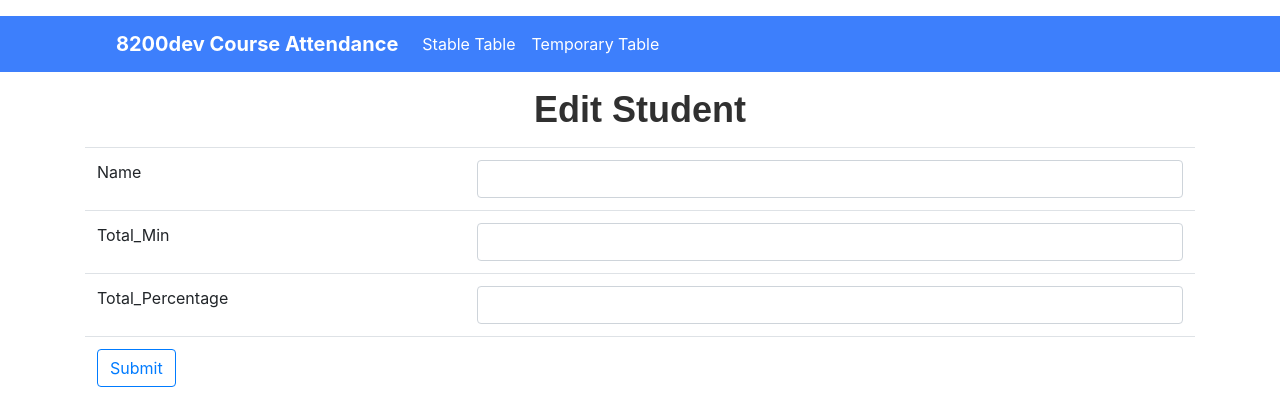
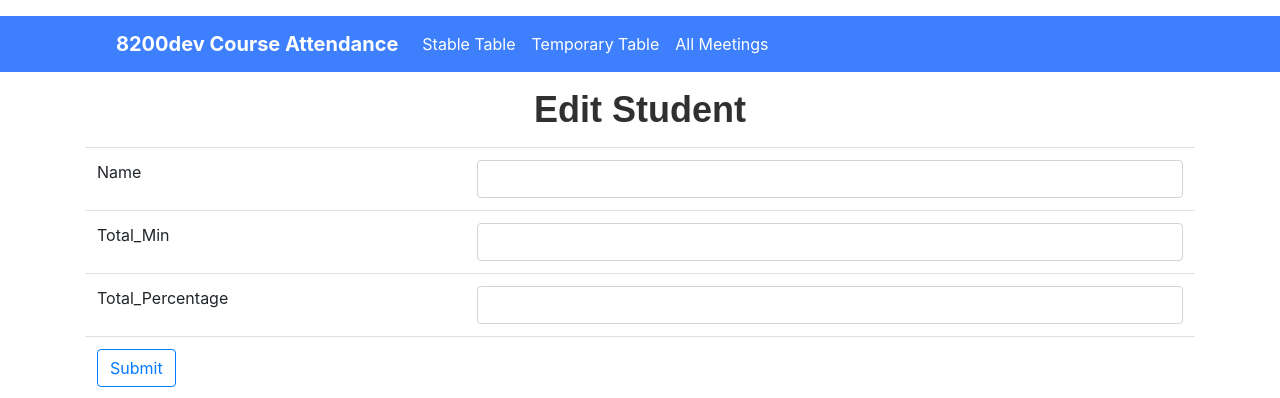
Before and after one commit to DmitreyKazin/course_attendance_app, a Python web app: template templates/edit.html in a window 1280 px wide. Shown: the top 398 px of the page. Run offline with Jinja, Linux system fonts and the light colour scheme; the template is opened without the code that fills it, so the values that code supplies are empty; some libraries are stand-ins or nearby versions.

Commit message:
added all mettings in header

```diff
--- a/templates/header.html
+++ b/templates/header.html
@@ -38,6 +38,9 @@
         <li class="nav-item">
           <a class="nav-link" href="/temp" style="color: #ffffff">Temporary Table</a>
         </li>
+	 <li class="nav-item">
+          <a class="nav-link" href="/all" style="color: #ffffff">All Meetings</a>
+        </li>
       </ul>
     </div>
   </div>
```
